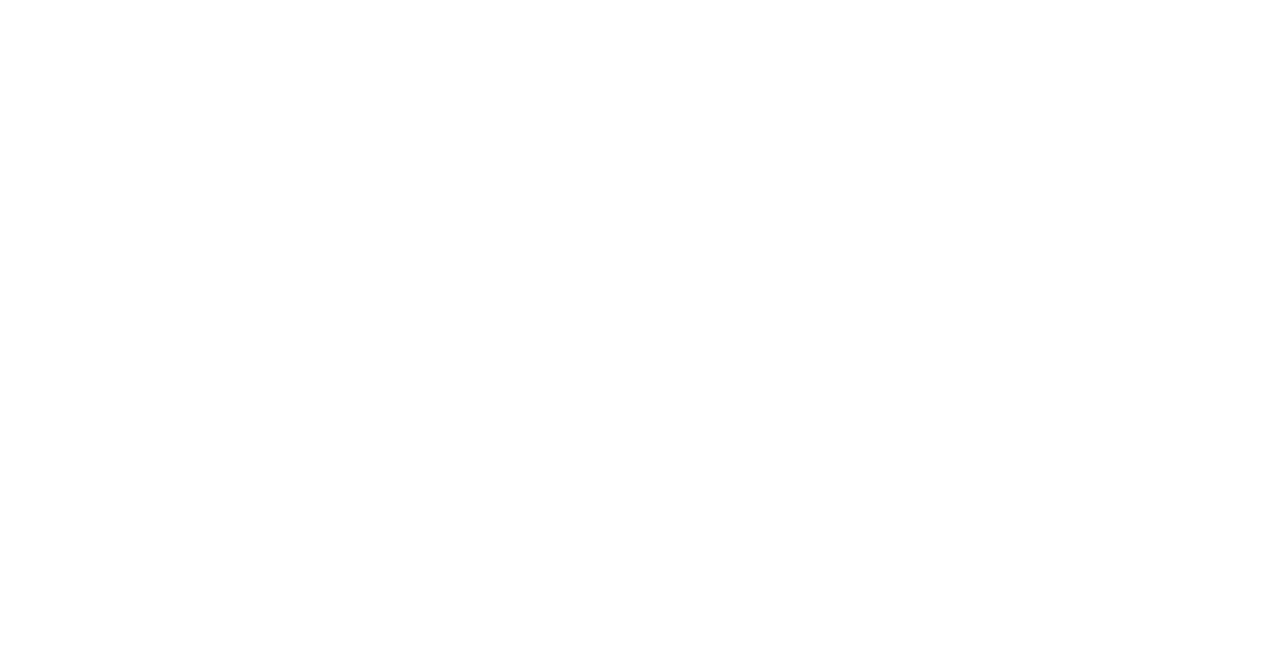
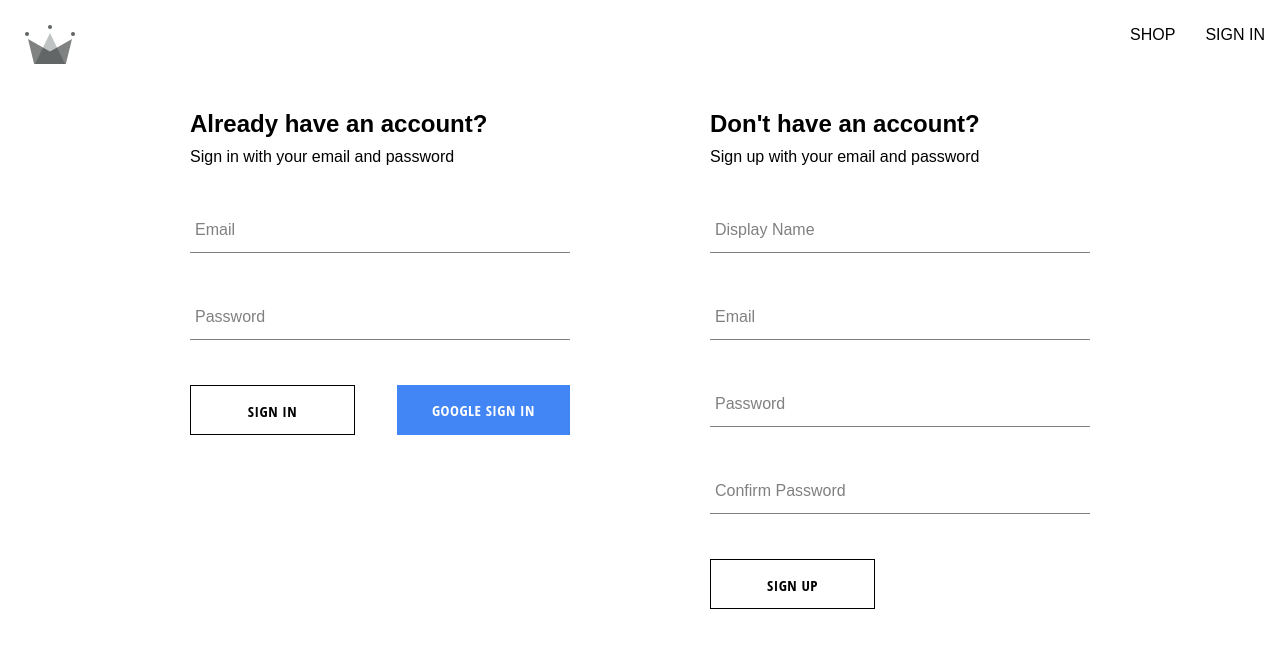
Before and after one commit to MoonSulong/SnowShopping, a React (Create React App) app: page /auth in a window 1280 px wide. Before the commit this address had no page. Shown: the top 648 px of the page. Built offline with nearby package versions, Linux system fonts and the light colour scheme; a web font is replaced by a local one.

Commit message:
button and path

```diff
--- a/src/App.js
+++ b/src/App.js
@@ -9,7 +9,7 @@
     <Routes>
       <Route path='/' element={<Navigation />}>
         <Route index element={ <Home />}/>
-        <Route path='sign-in' element={ <Authentication />}/>
+        <Route path='auth' element={ <Authentication />}/>
       </Route>
     </Routes>
   );
--- a/src/components/sign-in-form/sign-in-form.component.jsx
+++ b/src/components/sign-in-form/sign-in-form.component.jsx
@@ -82,7 +82,7 @@
           value={password}
         />
         <div className='buttons-container'>
-          <Button type='submit'>Sign In</Button>
+          <Button buttonType='inverted' type='submit'>Sign In</Button>
           <Button type='button' buttonType='google' onClick={signInWithGoogle}>
             Google sign in
           </Button>
--- a/src/components/sign-up-form/sign-up-form.component.jsx
+++ b/src/components/sign-up-form/sign-up-form.component.jsx
@@ -96,7 +96,7 @@
           name='confirmPassword'
           value={confirmPassword}
         />
-        <Button type='submit'>Sign Up</Button>
+        <Button buttonType='inverted' type='submit'>Sign Up</Button>
       </form>
     </div>
   );
--- a/src/routes/navigation/navigation.component.jsx
+++ b/src/routes/navigation/navigation.component.jsx
@@ -15,7 +15,7 @@
                     <Link className="nav-link" to='shop'>
                         SHOP
                     </Link>
-                    <Link className="nav-link" to='sign-in'>
+                    <Link className="nav-link" to='auth'>
                         SIGN IN
                     </Link>
                 </div>
```
